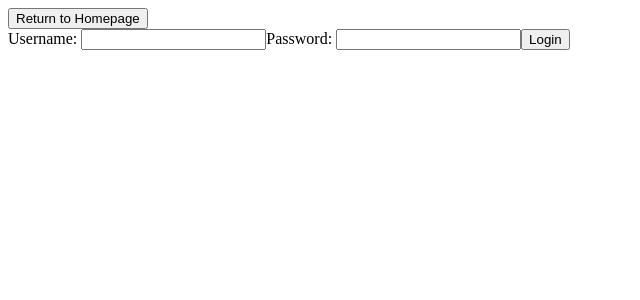
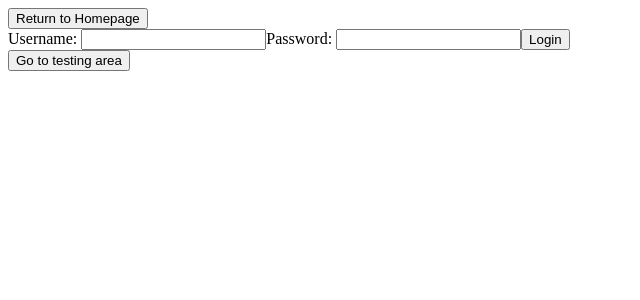
Before and after one commit to EljiahR/k-xlsx-converter-front-end, a Next.js app: page /dashboard/login in a window 1280 px wide. Shown: the top 300 px of the page, without its empty margins (0-640 px from the left). Built offline with nearby package versions, Linux system fonts and the light colour scheme.

Commit message:
Re-added test page

```diff
--- a/src/app/_components/admin/EmployeesPage.jsx
+++ b/src/app/_components/admin/EmployeesPage.jsx
@@ -71,9 +71,7 @@ const EmployeesPage = ({ authorizedStores }) => {
         </button>
       </div>
       {section == "edit" && (
-        <>
-          <Edit selectedStore={selectedStore} />
-        </>
+        <Edit selectedStore={selectedStore} />
       )}
       {section == "add" && (
         <Add selectedStore={selectedStore} data={data} setData={setData} />
--- a/src/app/dashboard/(admin)/login/page.tsx
+++ b/src/app/dashboard/(admin)/login/page.tsx
@@ -45,6 +45,9 @@ const Login: FC = () => {
                 <input type="password" id="password" name="password" value={password} onChange={(e) => setPassword(e.target.value)} />
                 <button type="submit">Login</button>
             </form>
+            <Link href={"/dashboard/test"}>
+                <button>Go to testing area</button>
+            </Link>
         </div>
     )
 }
```
Also changed, not shown: src/app/dashboard/(admin)/test/page.jsx (+2 -12 lines).
